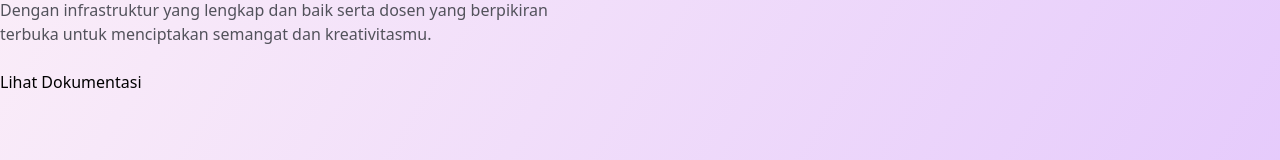
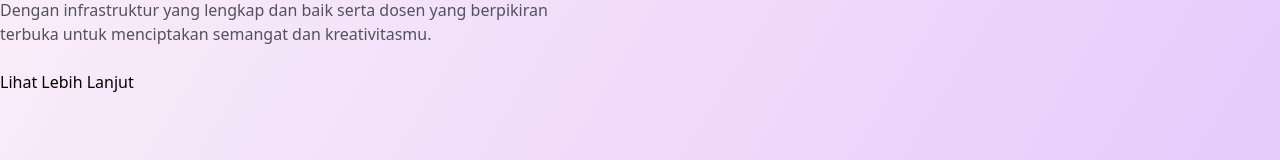
Before and after one commit to Soedjamal/iternship-docs, a React (Vite) app: page / in a window 1280 px wide. Shown: the part 370-530 px from the top of the page. Built offline with nearby package versions, Linux system fonts and the light colour scheme.

Commit message:
fix: ui layouting desktop

```diff
--- a/src/App.jsx
+++ b/src/App.jsx
@@ -5,11 +5,13 @@ import Footer from "./components/footer/Footer";
 import Home from "./pages/Home";
 import Profile from "./pages/Profile";
 import Contact from "./pages/Contact";
+import ScrollToTop from "./components/utils/ScrollToTop";
 
 const App = () => {
   return (
     <>
       <Router>
+        <ScrollToTop />
         <Navbar />
         <Routes>
           <Route path="/" element={<Home />} />
--- /dev/null
+++ b/src/components/utils/ScrollToTop.jsx
@@ -0,0 +1,14 @@
+import { useEffect } from "react";
+import { useLocation } from "react-router-dom";
+
+const ScrollToTop = () => {
+  const { pathname } = useLocation();
+
+  useEffect(() => {
+    window.scrollTo(0, 0);
+  }, [pathname]);
+
+  return null;
+};
+
+export default ScrollToTop;
--- a/src/pages/Home.jsx
+++ b/src/pages/Home.jsx
@@ -1,10 +1,13 @@
-import React from "react";
+import React, { useEffect } from "react";
 
 const Home = () => {
   return (
     <>
-      <div className="hero bg-gradient-to-br from-pink-50 to-purple-300 pt-[200px] min-h-screen">
-        <div className="hero-content flex-col lg:flex-row-reverse md:w-[600px] w-[400px]">
+      <div
+        id="upper"
+        className="hero bg-gradient-to-br from-pink-50 to-purple-300 pt-[200px] min-h-screen"
+      >
+        <div className="hero-content flex-col md:w-[600px] w-[400px]">
           <div>
             <h1 class="text-5xl font-bold bg-gradient-to-br from-pink-400 to-purple-600 bg-clip-text text-transparent">
               Dokumentasi Magang Universitas Stikubank
@@ -16,9 +19,9 @@ const Home = () => {
               dosen yang berpikiran terbuka untuk menciptakan semangat dan
               kreativitasmu.
             </p>
-            <button className="btn btn-wide btn-secondary">
-              Lihat Dokumentasi
-            </button>
+            <a href="#sejarah" className="btn btn-wide btn-secondary">
+              Lihat Lebih Lanjut
+            </a>
           </div>
 
           <div className="mt-[200px] md:w-[400px] w-full flex flex-col mb-[50px] relative z-0">
@@ -26,7 +29,7 @@ const Home = () => {
               Program Studi
             </h1>
 
-            <div className="card lg:card-side bg-base-100 shadow-sm w-full ">
+            <div className="card  bg-base-100 shadow-sm w-full ">
               <figure>
                 <img src="" alt="Album" className="w-full h-[250px]" />
               </figure>
@@ -37,7 +40,7 @@ const Home = () => {
               </div>
             </div>
 
-            <div className="card lg:card-side bg-base-100 shadow-sm w-full mt-10">
+            <div className="card  bg-base-100 shadow-sm w-full mt-10">
               <figure>
                 <img src="" alt="Album" className="w-full h-[250px]" />
               </figure>
@@ -48,7 +51,7 @@ const Home = () => {
               </div>
             </div>
 
-            <div className="card lg:card-side bg-base-100 shadow-sm w-full mt-10">
+            <div className="card  bg-base-100 shadow-sm w-full mt-10">
               <figure>
                 <img src="" alt="Album" className="w-full h-[250px]" />
               </figure>
@@ -59,7 +62,7 @@ const Home = () => {
               </div>
             </div>
 
-            <div className="card lg:card-side bg-base-100 shadow-sm w-full mt-10">
+            <div className="card  bg-base-100 shadow-sm w-full mt-10">
               <figure>
                 <img src="" alt="Album" className="w-full h-[250px]" />
               </figure>
@@ -72,7 +75,10 @@ const Home = () => {
           </div>
         </div>
       </div>
-      <div className="hero bg-gradient-to-br from-pink-50 to-purple-50 items-start py-[50px] min-h-screen">
+      <div
+        id="sejarah"
+        className="hero bg-gradient-to-br from-pink-50 to-purple-50 items-start py-[50px] min-h-screen"
+      >
         <div className="hero-content flex-col lg:flex-row-reverse md:w-[600px] w-[400px]">
           <div>
             <div className="flex items-center justify-between">
```
